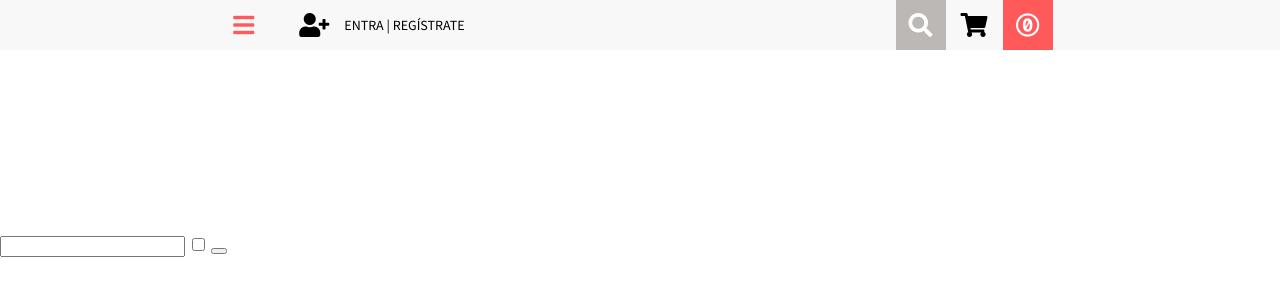
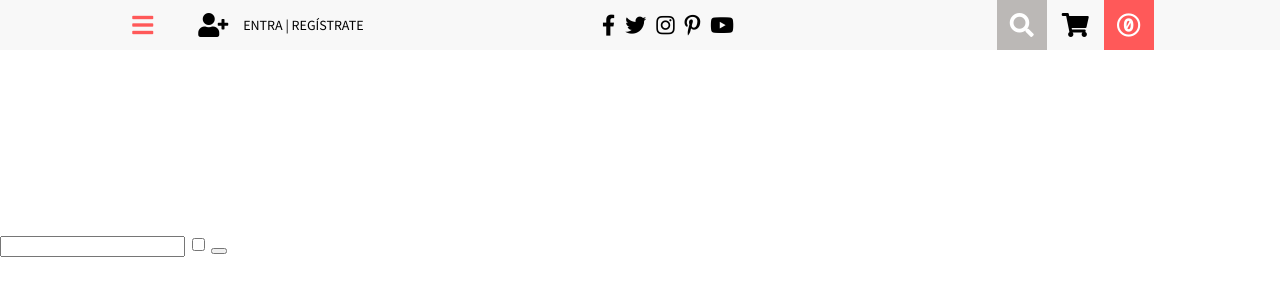
Before and after one commit to Bermeu/202201-W1CHWE1-Matheus-Josep, a website: page index.html in a window 1280 px wide. Drawn offline with Linux system fonts and the light colour scheme.

Commit message:
iconos redes sociales aparecen con media query

```diff
--- a/index.html
+++ b/index.html
@@ -26,6 +26,14 @@
           <i class="fas fa-bars"></i>
           <i class="fas fa-user-plus"></i>
           <p class="user-login">ENTRA | REGÍSTRATE</p>
+        </div>
+
+        <div class="navbar__icons social-media">
+          <i class="fab fa-facebook-f"></i>
+          <i class="fab fa-twitter"></i>
+          <i class="fab fa-instagram"></i>
+          <i class="fab fa-pinterest-p"></i>
+          <i class="fab fa-youtube"></i>
         </div>
 
         <div class="navbar__icons search-cart">
--- a/styles.css
+++ b/styles.css
@@ -40,6 +40,17 @@ nav {
   margin: 0 30px;
 }
 
+.social-media,
+.fa-facebook-f,
+.fa-twitter,
+.fa-instagram,
+.fa-pinterest-p,
+.fa-youtube {
+  margin: 0 5px;
+  font-size: 21px;
+  display: none;
+}
+
 .fa-search {
   background-color: #bbb8b6;
   color: #fff;
@@ -67,4 +78,13 @@ nav {
   .user-login {
     display: block;
   }
+
+  .social-media,
+  .fa-facebook-f,
+  .fa-twitter,
+  .fa-instagram,
+  .fa-pinterest-p,
+  .fa-youtube {
+    display: inline-flex;
+  }
 }
```
